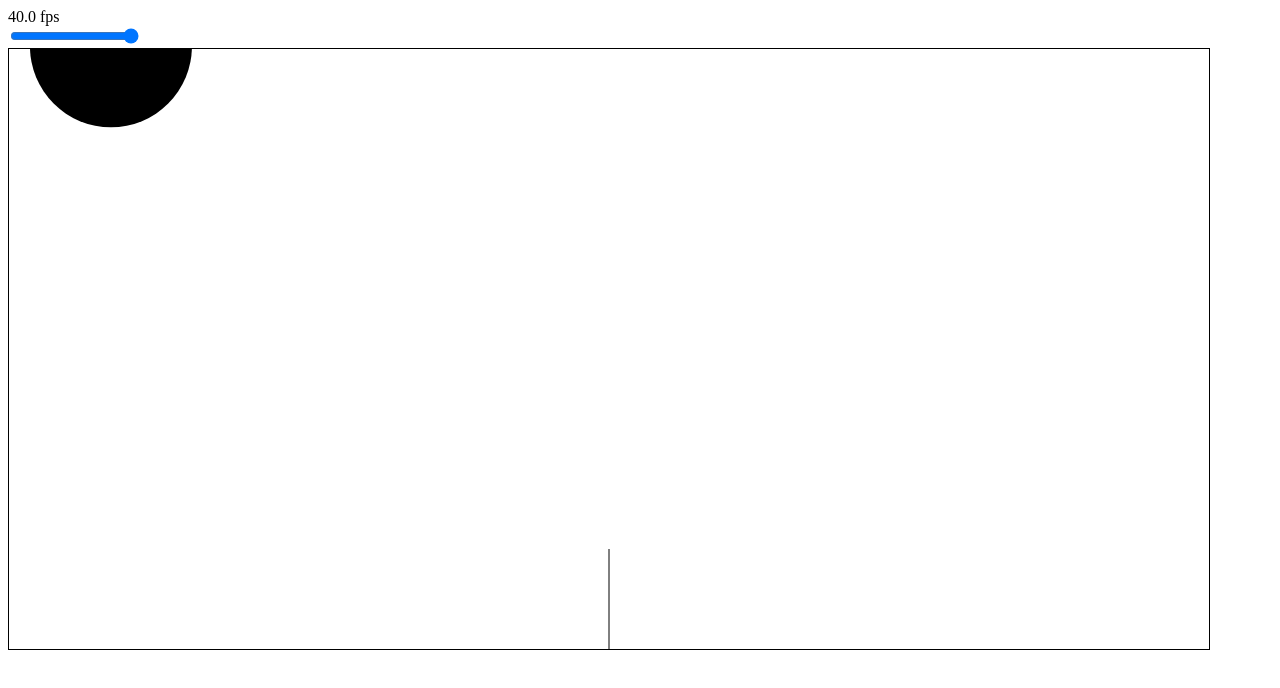
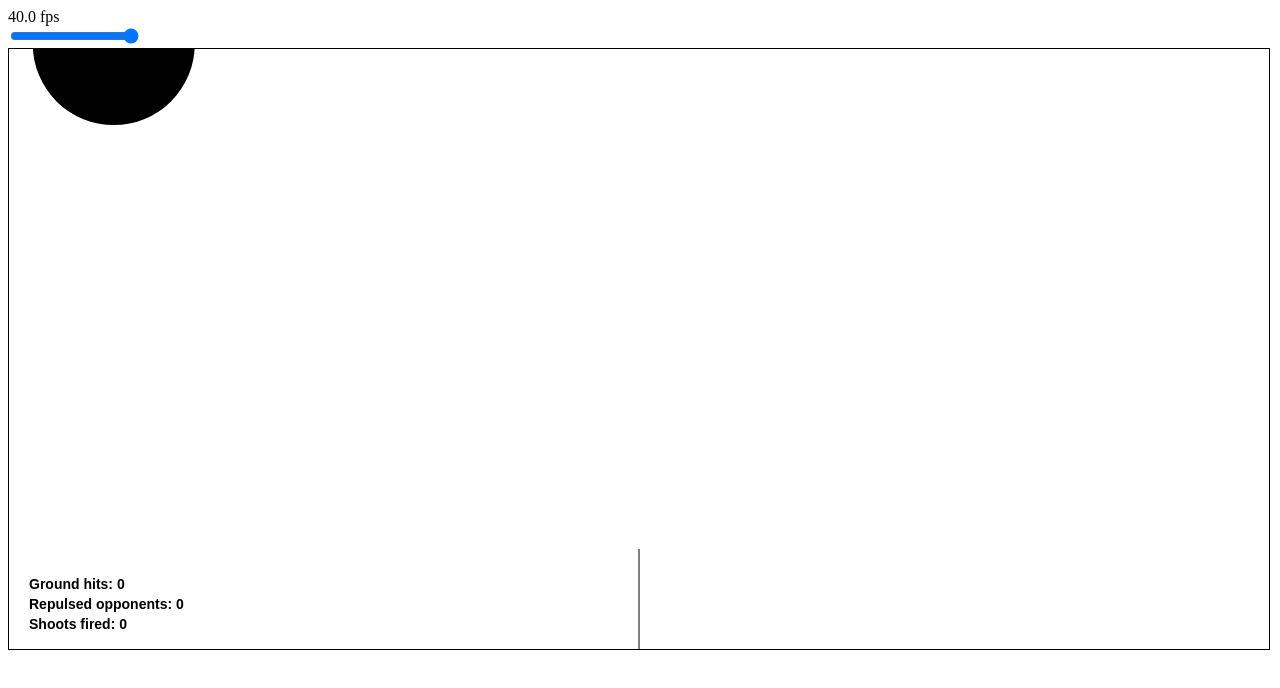
Before and after one commit to kplaczek/ballbounce, a plain HTML site: page index.html in a window 1280 px wide. Drawn offline with Linux system fonts and the light colour scheme.

Commit message:
simple scoreboard and stats more detailed board colission method

```diff
--- a/index.html
+++ b/index.html
@@ -17,6 +17,7 @@
         <script type="text/javascript" src="js/ball.js"></script>
         <script type="text/javascript" src="js/turret.js"></script>
         <script type="text/javascript" src="js/sound.js"></script>
+        <script type="text/javascript" src="js/scoreboard.js"></script>
         <script type="text/javascript">
             window.onload = function () {
 
@@ -53,6 +54,6 @@
         <br>
         <input id="volume" type="range" min ="0" max="100" step="1" value ="100"/>
         <br>
-        <canvas id="canvas" width="1200" height="600"></canvas>
+        <canvas id="canvas" width="1260" height="600"></canvas>
     </body>
 </html>
--- a/js/ball.js
+++ b/js/ball.js
@@ -33,14 +33,25 @@ Ball.prototype.move = function () {
 
 Ball.prototype.outsideBoard = function () {
     var offset = 300;
-    if (this.getY() + this.getRadius() + offset < canvas.boundaries.top ||
-            this.getY() - this.getRadius() > canvas.boundaries.bottom ||
-            this.getX() + this.getRadius() < canvas.boundaries.left ||
-            this.getX() - this.getRadius() > canvas.boundaries.right
-            ) {
+    //top border
+    if (this.getY() + this.getRadius() + offset < canvas.boundaries.top) {
+        game.scoreBoard.repulsedOpponent();
         return true;
-    } else {
-        return false;
+    }
+    //bottom border
+    if (this.getY() - this.getRadius() > canvas.boundaries.bottom) {
+        game.scoreBoard.crushedOpponent();
+        return true;
+    }
+    //left border
+    if (this.getX() + this.getRadius() < canvas.boundaries.left) {
+        game.scoreBoard.repulsedOpponent();
+        return true;
+    }
+    //right border
+    if (this.getX() - this.getRadius() > canvas.boundaries.right) {
+        game.scoreBoard.repulsedOpponent();
+        return true;
     }
 };
 
--- a/js/canvas.js
+++ b/js/canvas.js
@@ -16,7 +16,6 @@ function Canvas() {
     this.left = canvas.offsetLeft;
     this.top = canvas.offsetTop;
 
-
     this.balls = [];
     canvas.addEventListener('click', this.click, true);
     canvas.addEventListener('mousemove', this.mousemove, true);
@@ -26,6 +25,15 @@ Canvas.prototype.mousemove = function (event) {
     var cursorX = event.pageX - canvas.left - canvas.offsetX;
     var cursorY = event.pageY - canvas.top - canvas.offsetY;
     game.turret.calculateTurret(cursorX, cursorY);
+};
+
+Canvas.prototype.drawScoreboard = function (scoreboard) {
+    this.ctx.fillStyle = "black";
+    this.ctx.font = "bold 14px Arial";
+    this.ctx.fillText("Ground hits: "+scoreboard.crushedOpponents, this.boundaries.left+20 , this.boundaries.bottom - 60);
+    this.ctx.fillText("Repulsed opponents: "+scoreboard.repulsedOpponents, this.boundaries.left+20 , this.boundaries.bottom - 40);
+    this.ctx.fillText("Shoots fired: "+scoreboard.shootsFired, this.boundaries.left+20 , this.boundaries.bottom - 20);
+
 };
 
 Canvas.prototype.click = function (event) {
@@ -64,7 +72,7 @@ Canvas.prototype.clear = function () {
 Canvas.prototype.drawPause = function () {
     this.ctx.fillStyle = "black";
     this.ctx.font = "bold 20px Arial";
-    this.ctx.fillText("PAUSED", (this.boundaries.right+this.boundaries.left)/2, this.boundaries.top+100, 300);
+    this.ctx.fillText("PAUSED", (this.boundaries.right + this.boundaries.left) / 2, this.boundaries.top + 100, 300);
 };
 
 Canvas.prototype.draw = function (object) {
@@ -84,6 +92,7 @@ Canvas.prototype.draw = function (object) {
         this.ctx.fill();
     }
     this.drawTurret();
+    this.drawScoreboard(game.scoreBoard);
 };
 
 Canvas.prototype.drawTurret = function () {
--- a/js/game.js
+++ b/js/game.js
@@ -11,6 +11,7 @@ function Game() {
     this.wallBounce = false;
     this.sound = null;
     this.isPaused = 0;
+    this.scoreBoard = new Scoreboard();
     window.addEventListener("keydown", function (e) {
         if (e.keyCode === 80) {
             e.preventDefault();
@@ -30,9 +31,12 @@ Game.prototype.setSound = function (sound) {
 
 Game.prototype.addBullet = function (ball) {
     this.balls.push(ball);
+    this.scoreBoard.shootFired();
 };
 Game.prototype.addOpponents = function (opponent) {
-    this.opponents.push(opponent);
+    if (!game.isPaused) {
+        this.opponents.push(opponent);
+    }
 };
 
 Game.prototype.setTurret = function (turret) {
--- /dev/null
+++ b/js/scoreboard.js
@@ -0,0 +1,19 @@
+function Scoreboard() {
+    this.crushedOpponents = 0;
+    this.repulsedOpponents = 0;
+    this.shootsFired = 0;
+}
+
+Scoreboard.prototype.crushedOpponent = function () {
+    this.crushedOpponents++;
+
+};
+
+Scoreboard.prototype.repulsedOpponent = function () {
+    this.repulsedOpponents++;
+
+};
+
+Scoreboard.prototype.shootFired = function () {
+    this.shootsFired++;
+};
```
